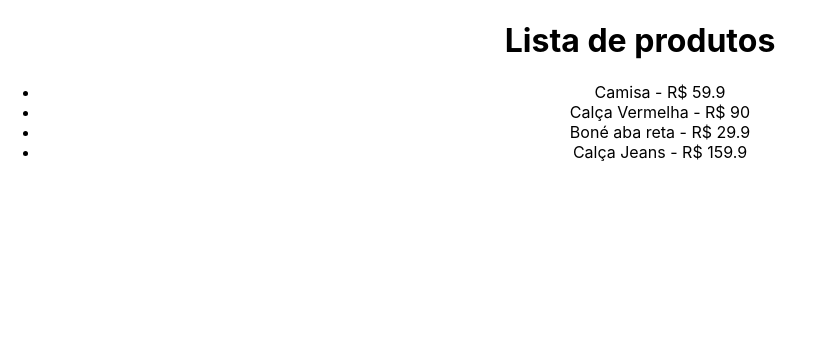
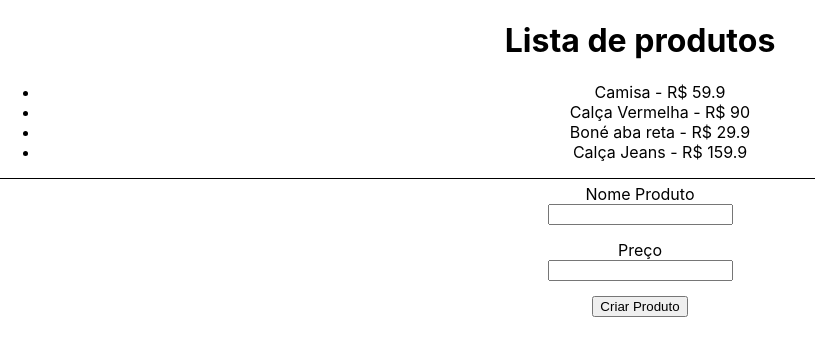
Before and after one commit to japajow/httpreact, a React (Create React App) app: page / in a window 1280 px wide. Shown: the top 356 px of the page, without its empty margins (0-815 px from the left). Built offline with nearby package versions, Linux system fonts and the light colour scheme; data requests are answered from the project's data file.

Commit message:
Adicionando dados com React

```diff
--- a/src/App.css
+++ b/src/App.css
@@ -36,3 +36,21 @@
     transform: rotate(360deg);
   }
 }
+
+.add-product {
+  border-top: 1px solid #000;
+}
+
+form{
+  display: flex;
+  flex-direction: column;
+  align-items: center;
+  justify-content: center;
+  margin-top: 5px;
+}
+
+form input {
+  display: flex;
+  flex-direction: column;
+  margin-bottom: 15px;
+}
--- a/src/App.js
+++ b/src/App.js
@@ -5,6 +5,8 @@ const url = "http://localhost:3000/products";
 
 function App() {
   const [products, setProducts] = useState([]);
+  const [name, setName] = useState("");
+  const [price, setPrice] = useState("");
 
   useEffect(() => {
     dadosAPI();
@@ -15,14 +17,57 @@ function App() {
     const data = await res.json();
     setProducts(data);
   };
+
+  const handleSubmit = async (e) => {
+    e.preventDefault();
+
+    const product = {
+      name,
+      price,
+    };
+
+    const res = await fetch(url,{
+      method: "POST",
+      headers: {
+        "Content-type": "application/json"
+      },
+      body: JSON.stringify(product)
+    })
+
+  };
+
   return (
     <div className="App">
       <h1>Lista de produtos</h1>
       <ul>
         {products.map((product) => (
-          <li  key={product.id}>{product.name} - R$ {product.price}</li>
+          <li key={product.id}>
+            {product.name} - R$ {product.price}
+          </li>
         ))}
       </ul>
+      <div className="add-product">
+        <form onSubmit={handleSubmit}>
+          <label htmlFor="nome"> Nome Produto </label>
+          <input
+            type="text"
+            name="nome"
+            id="nome"
+            value={name}
+            onChange={(e) => setName(e.target.value)}
+          />
+
+          <label htmlFor="preco"> Preço </label>
+          <input
+            type="text"
+            name="preco"
+            id="preco"
+            value={price}
+            onChange={(e) => setPrice(e.target.value)}
+          />
+          <input type="submit" value={"Criar Produto"} />
+        </form>
+      </div>
     </div>
   );
 }
```
Also changed, not shown: 1 other file (tests, documents, lock files or other folders).
